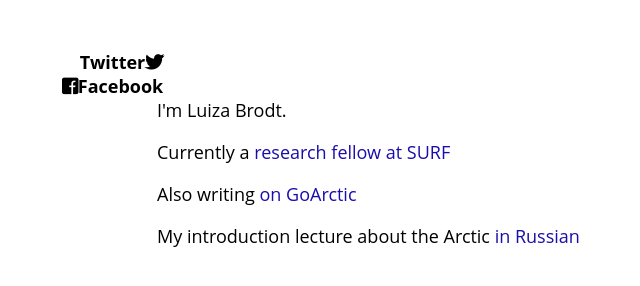
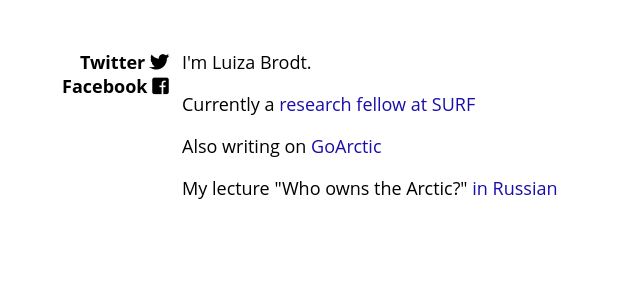
Before and after one commit to luizabrodt/luizabrodt.github.io, a plain HTML site: page index.html in a window 1280 px wide. Shown: the whole page, without its empty margins (168-808 px from the left). Drawn offline with Linux system fonts and the light colour scheme.

Commit message:
Update index.html

```diff
--- a/index.html
+++ b/index.html
@@ -28,7 +28,7 @@
             margin: auto;
             margin-top: -18px;
             float: right;
-            width: 625px;
+            width: 600px;
         }
         #content a {
             color: #1a0dab;
@@ -56,8 +56,8 @@
 
 <div id='links'>
 
-<a href='https://twitter.com/LuizaBrodt'>Twitter<i class="fab fa-twitter"></i></a>
-<a href='https://www.facebook.com/luizabrodt/'><i class="fab fa-facebook-square"></i>Facebook</a>
+<a href='https://twitter.com/LuizaBrodt'>Twitter <i class="fab fa-twitter"></i></a>
+<a href='https://www.facebook.com/luizabrodt/'>Facebook <i class="fab fa-facebook-square"></i></a>
 
 </div> <!-- links -->
 
@@ -73,12 +73,12 @@ href='https://usrussia.stanford.edu/portfolio-2-2/luiza-brodt'>research fellow a
 </p>
 
 <p>
-Also writing  <a
-href='https://goarctic.ru/experts/luiza-brodt-/'>on GoArctic</a>
+Also writing on <a
+href='https://goarctic.ru/experts/luiza-brodt-/'>GoArctic</a>
 </p>
 
 <p>
-My introduction lecture about the Arctic <a
+My lecture "Who owns the Arctic?" <a
 href='https://www.youtube.com/watch?v=l_UOvIsYsfU'>in Russian</a>
 </p>
 
```
